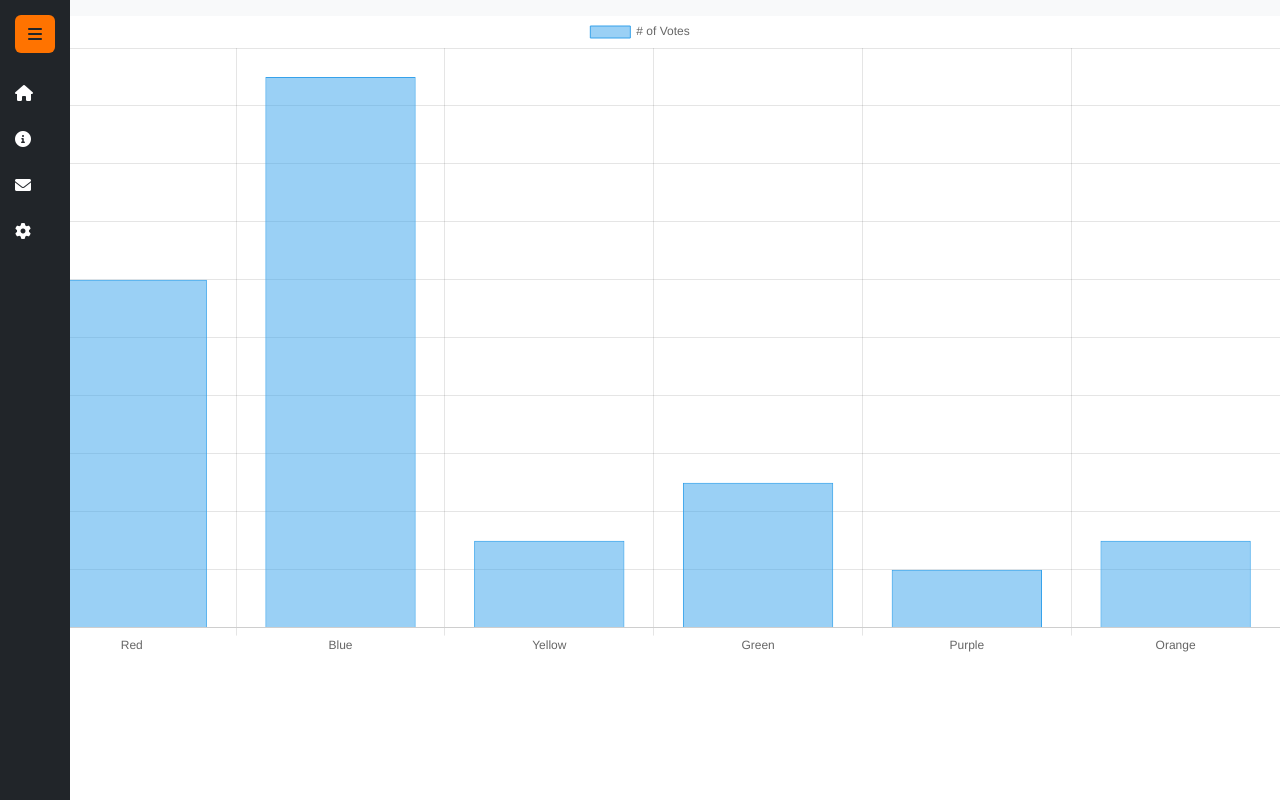
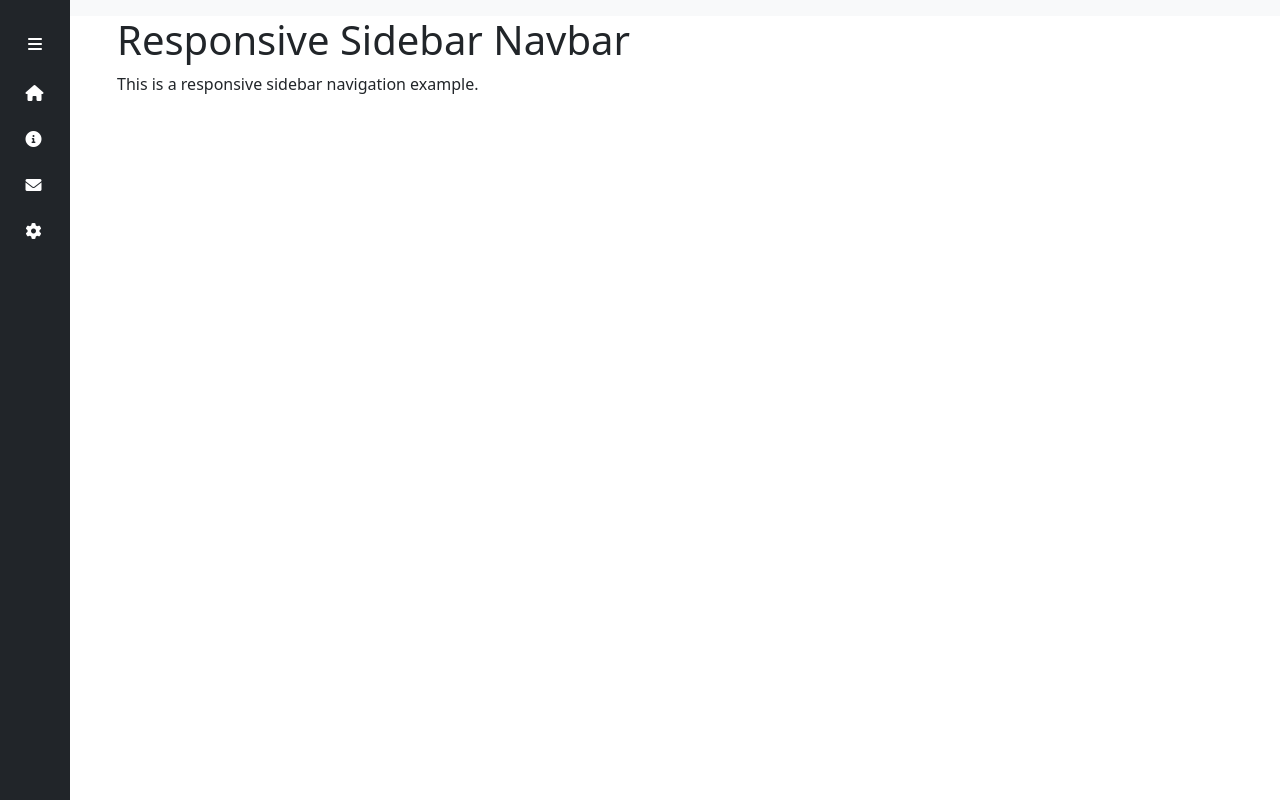
Before and after one commit to MarcosCosta-dv/visight_dash_end, a plain HTML site: page index.html in a window 1280 px wide. Drawn offline with nearby package versions, Linux system fonts and the light colour scheme.

Commit message:
FIX/ Correções da navbar, começo da introudção da header
Co-Authored-By: Marcos Costa <79596734+MarcosCosta-dv@users.noreply.github.com>

```diff
--- a/assets/components/navbar.html
+++ b/assets/components/navbar.html
@@ -1,6 +1,7 @@
 <!-- Navbar -->
 <div class="d-flex">
     <div id="sidebar" class="bg-dark text-white">
+        <!--<img src="assets/images/logo/logo2.png" alt="Imagem do Navbar">-->
         <ul class="navbar-nav flex-column">
             <li class="nav-item">
                 <a href="#" class="nav-link text-white">
@@ -25,12 +26,5 @@
         </ul>
     </div>
 
-    <div class="flex-grow-1">
-        <nav class="navbar navbar-light bg-light">
-        <!-- Toggle button -->
-            <button id="toggleBtn" class="btn">
-                <i class="fas fa-bars"></i>
-            </button>
-        </nav>
-    </div>
+
 </div>
--- a/assets/css/index-style.css
+++ b/assets/css/index-style.css
@@ -34,6 +34,7 @@
 
 .navbar-nav {
   margin-top: 70px;
+  margin-left: 15%;
 }
 
 .nav-item {
@@ -54,9 +55,25 @@
 }
 
 #toggleBtn {
-    background-color: #ff7300;
+    /*background-color: #ff7300;*/
+    background-color: transparent;
+    color: white;
     position: fixed;
-    top: 15px;
+    top: 25px;
     left: 15px;
     z-index: 2;
 }
+
+#sidebar img {
+  width: 50%;
+  max-width: 300px;
+  display: block;
+  margin: 0 auto 20px;
+  margin-top: 20px;
+}
+
+.chart{
+  position: ;
+  height:40vh;
+  width:80vw;
+}
--- a/index.html
+++ b/index.html
@@ -1,19 +1,34 @@
 <!DOCTYPE html>
-<html lang="en">
+<html lang="pt-br">
 <head>
   <meta charset="UTF-8">
   <meta name="viewport" content="width=device-width, initial-scale=1.0">
-  <title>Retractable Navbar</title>
+  <title>DashBoard | Visight</title>
   <link rel="stylesheet" href="https://cdn.jsdelivr.net/npm/bootstrap@5.3.0-alpha3/dist/css/bootstrap.min.css">
   <link rel="stylesheet" href="https://cdnjs.cloudflare.com/ajax/libs/font-awesome/6.0.0-beta3/css/all.min.css">
   <link rel="stylesheet" href="assets/css/index-style.css">
+
+  <link rel="icon" href="assets/images/logo/logo1.png" type="image/x-icon">
+
 </head>
 <body>
   <div id="navbar-container"></div>
 
-  <div>
-    <canvas id="myChart"></canvas>
+  <div class="flex-grow-1">
+    <nav class="navbar navbar-light bg-light">
+      <button id="toggleBtn" class="btn">
+        <i class="fas fa-bars"></i>
+      </button>
+    </nav>
+    <div class="container">
+      <h1>Responsive Sidebar Navbar</h1>
+      <p>This is a responsive sidebar navigation example.</p>
+    </div>
   </div>
+
+  <div class="chart">
+    <canvas id="chart"></canvas>
+</div>
 
   <script src="https://cdn.jsdelivr.net/npm/chart.js"></script>
 
```
Also changed, not shown: assets/images/logo/logo1.png (added), assets/images/logo/logo2.png (added). Lines whose indentation alone changed are shown as unchanged.
